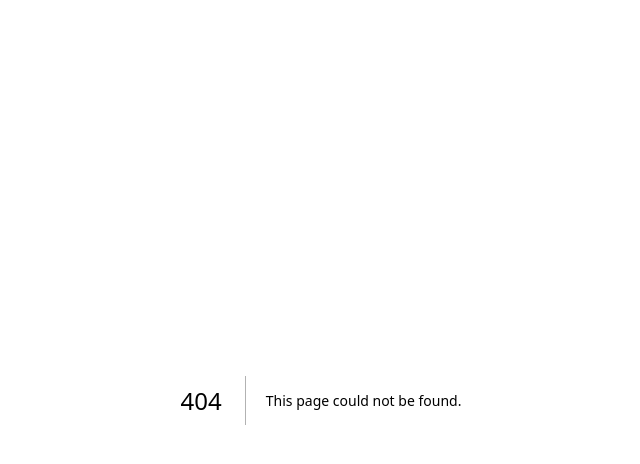
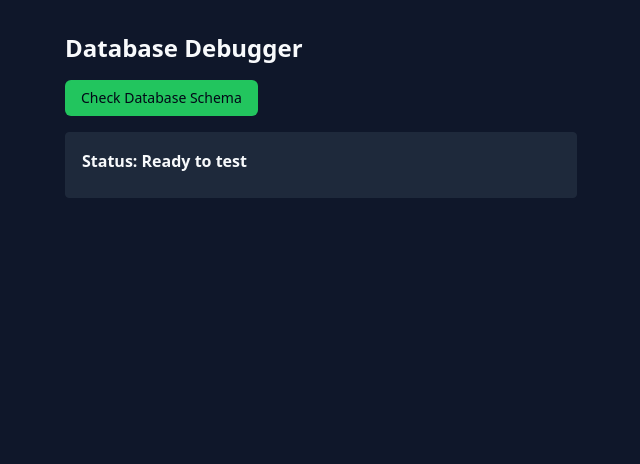
Before and after one commit to slinke-hub/Coursenation, a Next.js app: page /debug in a window 1280 px wide. Before the commit this address had no page. Shown: the top 464 px of the page, without its empty margins (319-959 px from the left). Built offline with nearby package versions, Linux system fonts and the light colour scheme; no server answers.

Commit message:
create new account

```diff
--- /dev/null
+++ b/src/app/debug/page.tsx
@@ -0,0 +1,47 @@
+'use client'
+
+import { useState } from 'react'
+import { createClient } from '@/utils/supabase/client'
+import { Button } from '@/components/ui/button'
+
+export default function DebugPage() {
+    const [status, setStatus] = useState<string>('Ready to test')
+    const [details, setDetails] = useState<string>('')
+    const supabase = createClient()
+
+    const checkSchema = async () => {
+        setStatus('Checking Database...')
+        setDetails('')
+
+        try {
+            // Try to select the new columns. If they don't exist, this will throw an error.
+            const { data, error } = await supabase
+                .from('profiles')
+                .select('id, full_name, phone, gender, country')
+                .limit(1)
+
+            if (error) {
+                setStatus('❌ Schema Check FAILED')
+                setDetails(JSON.stringify(error, null, 2))
+            } else {
+                setStatus('✅ Schema Check PASSED')
+                setDetails('Columns exist! Database is correctly migrated.\n\nData Sample:\n' + JSON.stringify(data, null, 2))
+            }
+        } catch (err: any) {
+            setStatus('❌ Connection Error')
+            setDetails(err.message)
+        }
+    }
+
+    return (
+        <div className="p-8 max-w-xl mx-auto space-y-4">
+            <h1 className="text-2xl font-bold">Database Debugger</h1>
+            <Button onClick={checkSchema}>Check Database Schema</Button>
+
+            <div className="p-4 rounded border bg-muted">
+                <div className="font-bold mb-2">Status: {status}</div>
+                <pre className="text-xs overflow-auto whitespace-pre-wrap">{details}</pre>
+            </div>
+        </div>
+    )
+}
```
